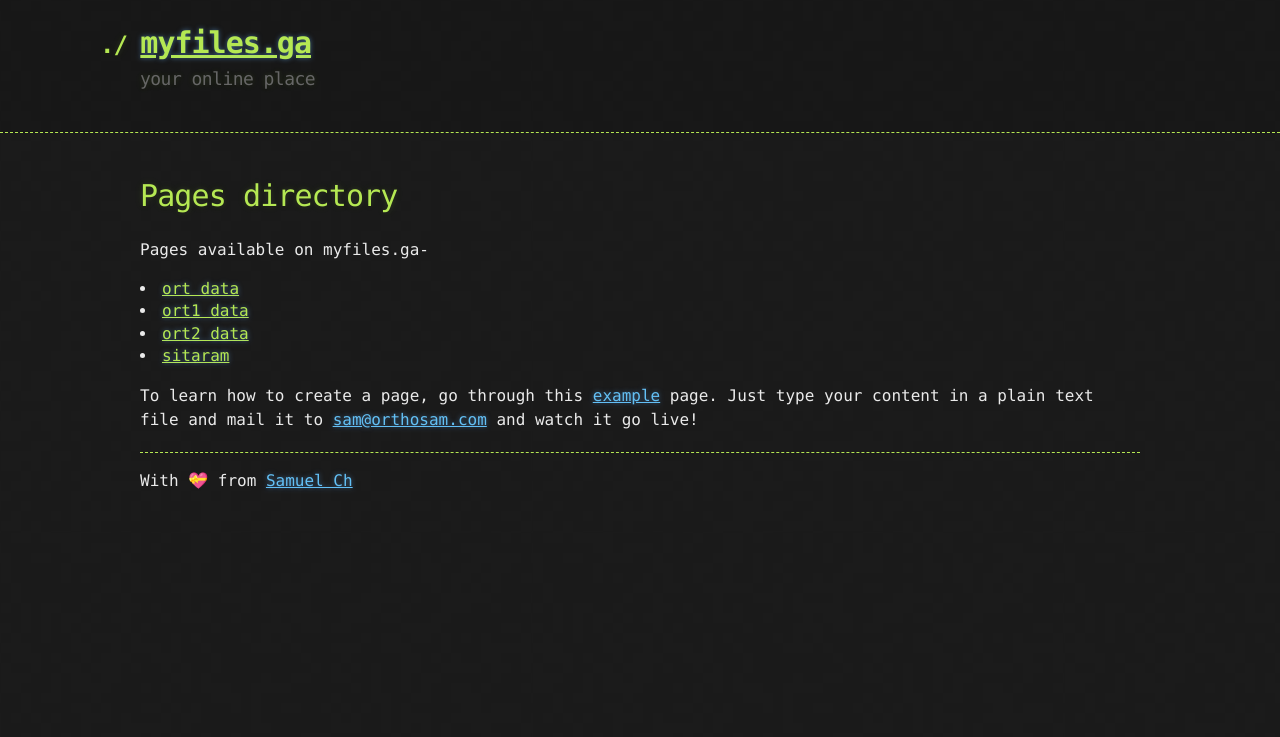
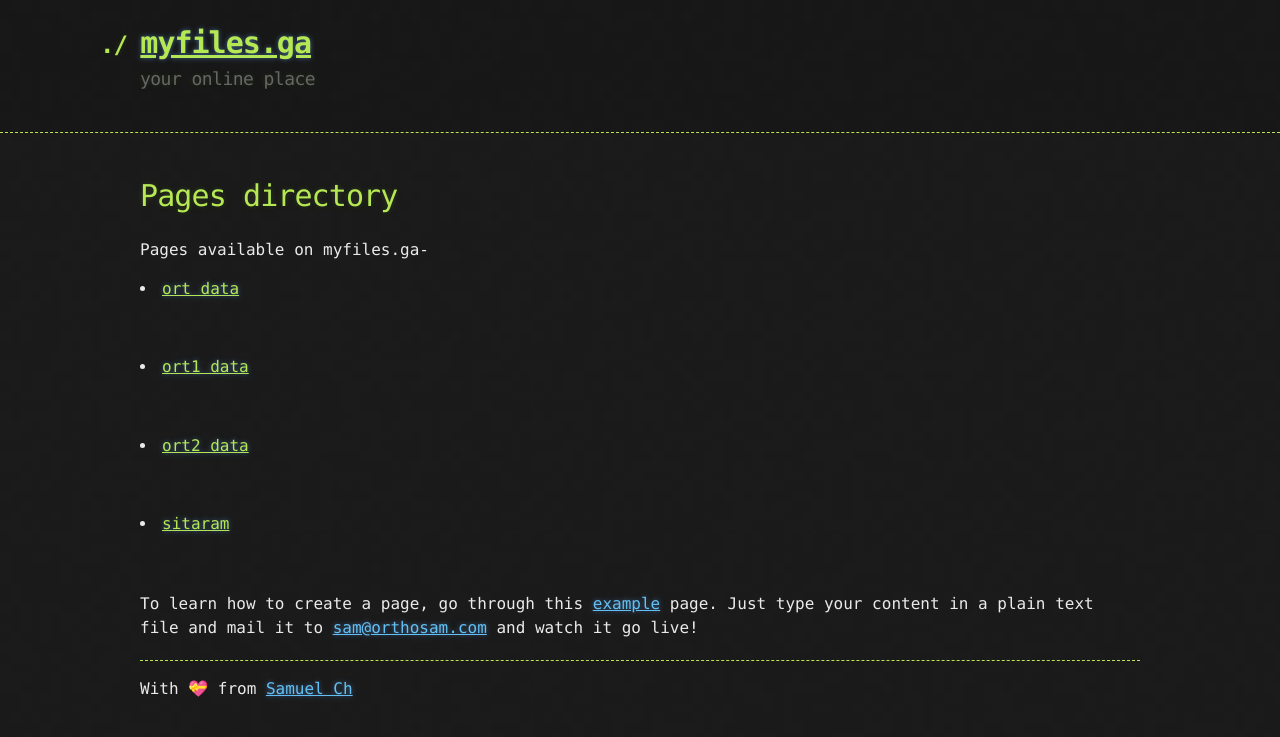
Before and after one commit to Dr-Anonymous/myfiles, a Jekyll site: the page built from pages.md, in a window 1280 px wide. Shown: the top 737 px of the page. Built offline with Jekyll 4.4.1, drawn with Linux system fonts in a browser that asks for light colours; emoji names are drawn with the system emoji font; our own code applies the rules of GitHub Pages for plain Markdown files.

Commit message:
Update pages.md

```diff
--- a/pages.md
+++ b/pages.md
@@ -8,7 +8,7 @@ Pages available on myfiles.ga-
 
 {% for page in site.pages %}
   {% if page.categories contains 'pages' %}
-  <li><a href="{{page.url}}" style="color:#b5e853;">{{page.title}}</a></li>
+  <li><a href="{{page.url}}" style="color:#b5e853;">{{page.title}}</a></li><br>
   {% endif %}
 {% endfor %}
 
```
